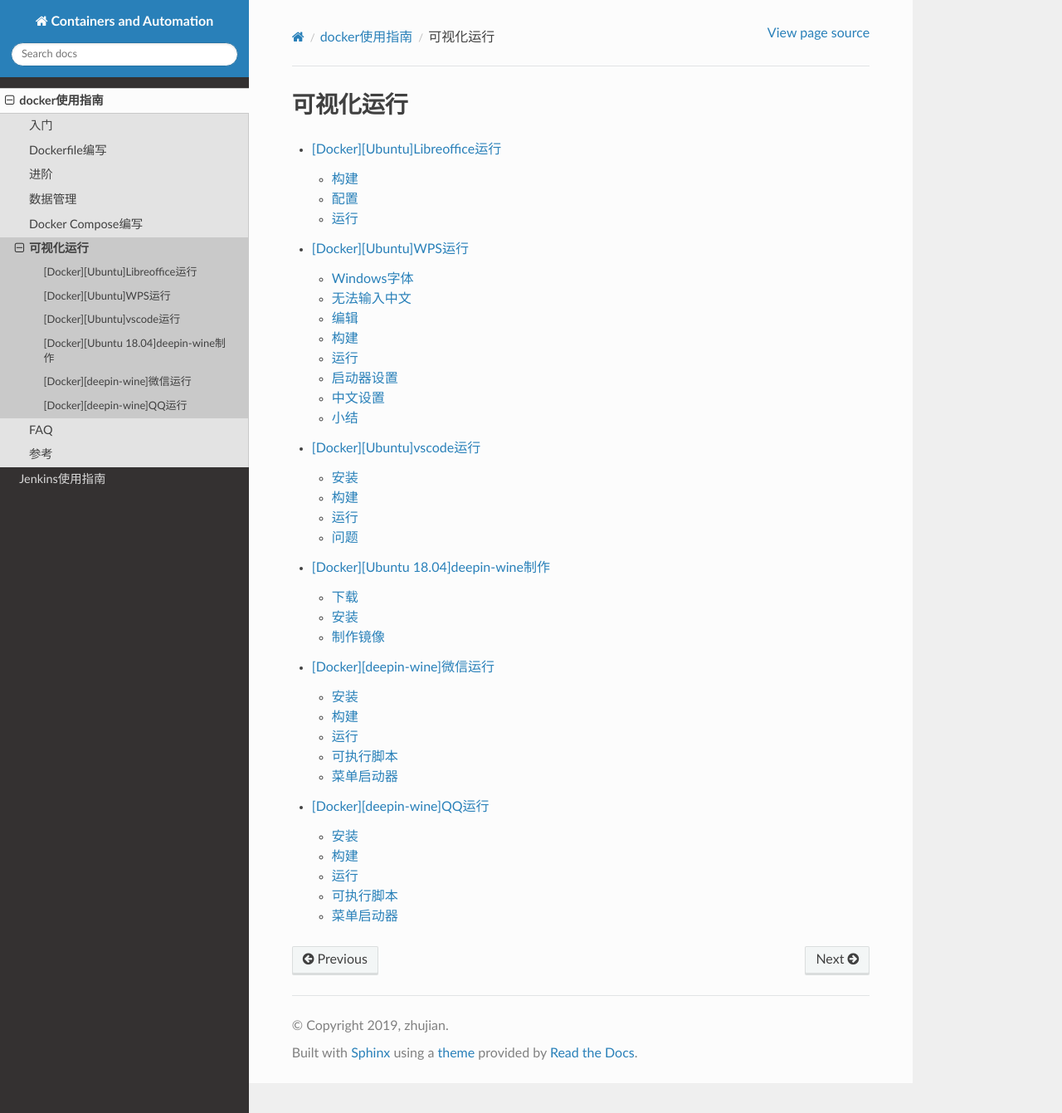
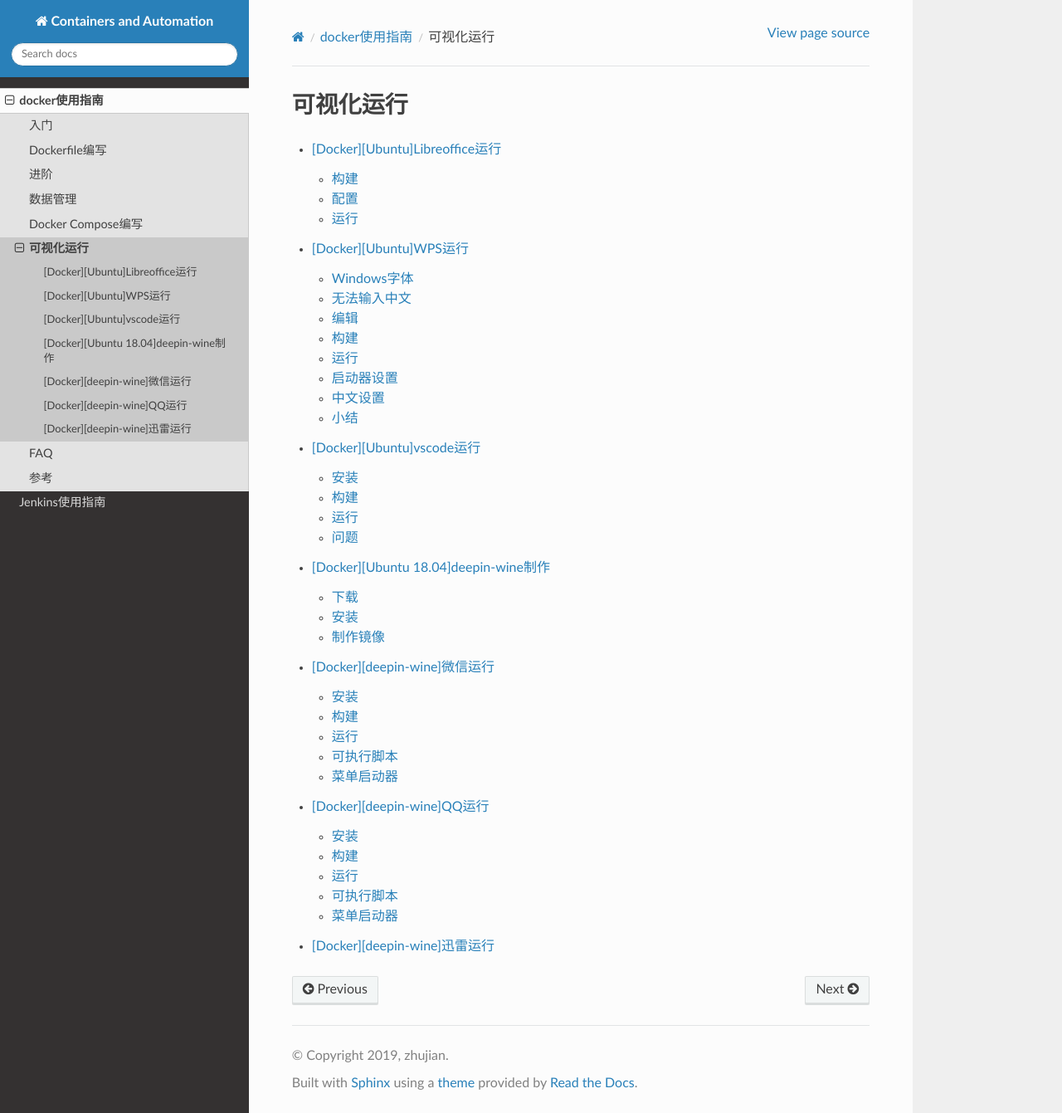
Before and after one commit to Document-Collection/Containerization-Automation, a Sphinx documentation site: the page built from docs/source/docker/gui.rst, in a window 1280 px wide and 1341 px high. Shown: the whole window at 83% size. Built offline with Sphinx 7.4.7 and the Read the Docs theme 2.0.0, drawn with Linux system fonts in a browser that asks for light colours; pages that are not in the unit, such as notebooks, are missing from menus.

Commit message:
chore(docker): 更新迅雷链接

```diff
--- a/docs/source/docker/gui.rst
+++ b/docs/source/docker/gui.rst
@@ -11,3 +11,4 @@
    gui/[Docker][Ubuntu 18.04]deepin-wine制作
    gui/[Docker][deepin-wine]微信运行
    gui/[Docker][deepin-wine]QQ运行
+   gui/[Docker][deepin-wine]迅雷运行
```
Also changed, not shown: dockerfiles/thunder/README.md (added).
